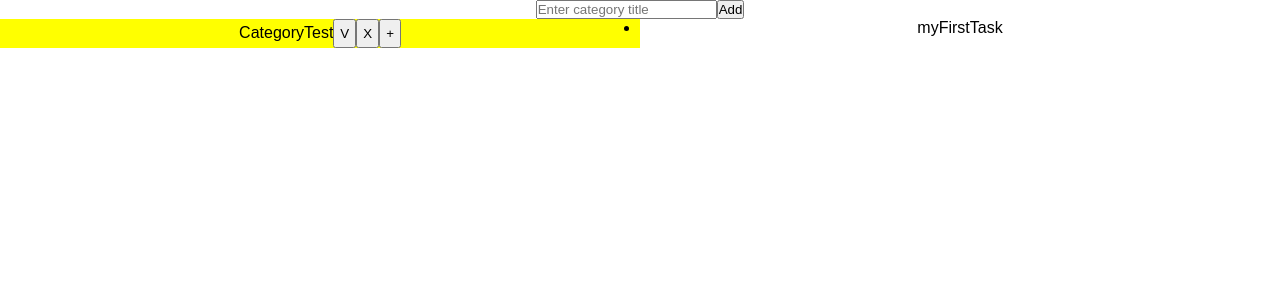
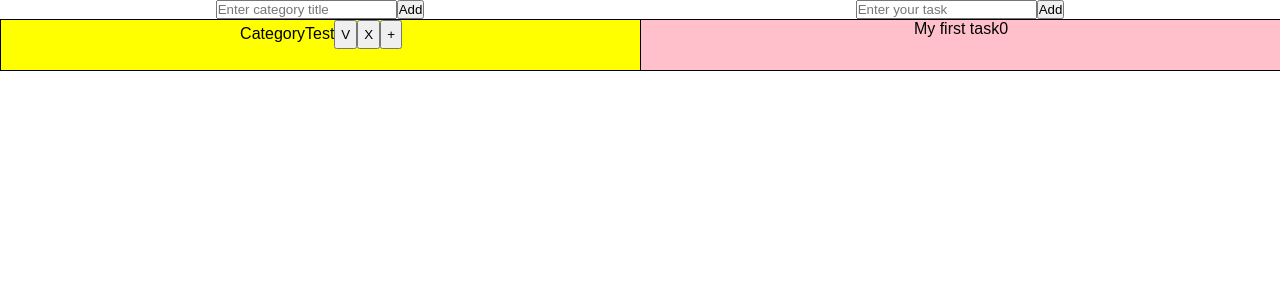
Before and after one commit to yoshirolas/TO-DO-List, a React (Create React App) app: page / in a window 1280 px wide. Shown: the top 300 px of the page. Built offline with nearby package versions, Linux system fonts and the light colour scheme.

Commit message:
Implemented adding tasks into the categories

```diff
--- a/src/CategoryTree.css
+++ b/src/CategoryTree.css
@@ -2,12 +2,15 @@
 	background: yellow;
 	display: block;
 	width: 100%;
+	height: 50px;
+	border: 1px solid black;
 }
 
 .childCategory {
 	background: red;
 	display: block;
 	width: 100%;
+	height: 50px;
 }
 
 .listCategory {
--- a/src/CategoryTree.js
+++ b/src/CategoryTree.js
@@ -8,6 +8,7 @@ class CategoryTree extends Component {
 		this.deleteCategory = this.deleteCategory.bind(this);
 		this.renameCategory = this.renameCategory.bind(this);
 		this.addChildCategory = this.addChildCategory.bind(this);
+		this.showCategoryTasks = this.showCategoryTasks.bind(this);
 	}
 
 	deleteCategory(key) {
@@ -24,11 +25,19 @@ class CategoryTree extends Component {
 		this.props.addChild(key, newCategoryTitle);
 	}
 
+	showCategoryTasks(key) {
+		this.props.showTasks(key);
+	}
+
 	createCategory(item) {
 		if (!item.child) {
 			return (
-				<li key={item.key} className="parentCategory">
-					{item.text}
+				<li
+					key={item.key}
+					className="parentCategory"
+					onClick={() => this.showCategoryTasks(item.key)}
+				>
+					{item.categoryText}
 					<button
 						className="renameBtn"
 						onClick={() => this.renameCategory(item.key)}>
@@ -48,8 +57,12 @@ class CategoryTree extends Component {
 			);
 		} else {
 			return (
-				<li key={item.key} className="childCategory">
-					{item.text}
+				<li
+					key={item.key}
+					className="childCategory"
+					onClick={() => this.showCategoryTasks(item.key)}
+				>
+					{item.categoryText}
 					<button
 						className="renameBtn"
 						onClick={() => this.renameCategory(item.key)}>
@@ -66,7 +79,6 @@ class CategoryTree extends Component {
 	}
 
   render() {
-  	console.log(this.props.entries);
   	let listCategory = this.props.entries.map(this.createCategory);
 
     return (
--- a/src/InputForm.css
+++ b/src/InputForm.css
@@ -1,3 +1,19 @@
+.renderingInputForm {
+	width: 100%;
+	height: 100%;
+	display: flex;
+}
+
+.categoryInput {
+	width: 50%;
+	height: 100%;
+}
+
+.tasksInput {
+	width: 50%;
+	height: 100%;
+}
+
 .renderingTree {
 	width: 100%;
 	height: 100%;
--- a/src/InputForm.js
+++ b/src/InputForm.js
@@ -7,113 +7,178 @@ class InputForm extends Component {
 	constructor(props) {
 		super(props);
 		this.state = {
-			value: '',
-			items: [{text: 'CategoryTest', key: 0, child: null, tasks: ['myFirstTask']}],
-			id: 0,
+			categoryInputValue: '',
+			categoryId: 0,
+			categoryFocus: 0,
+			categoryItem: [
+				{
+					categoryText: 'CategoryTest',
+					key: 0,
+					child: null,
+				}
+			],
+
+			taskId: 0,
+			taskInputValue: '',
+			taskItem: [
+				{
+					taskText: 'My first task0',
+					key: 0,
+					parentCategory:0,
+				},
+			],
 		};
 
 		this.addCategory = this.addCategory.bind(this);
-		this.handleInputChange = this.handleInputChange.bind(this);
-		this.delCategory = this.delCategory.bind(this);
+		this.handleCategoryInputChange = this.handleCategoryInputChange.bind(this);
+		this.deleteCategory = this.deleteCategory.bind(this);
 		this.renameCategory = this.renameCategory.bind(this);
 		this.addChildCategory = this.addChildCategory.bind(this);
+		this.showCategoryTasks = this.showCategoryTasks.bind(this);
+
+		this.addTask = this.addTask.bind(this);
+		this.handleTaskInputChange = this.handleTaskInputChange.bind(this);
 	}
 
 	addCategory(event) {
 		event.preventDefault();
 		if (this.CategoryTitle.value !== '') {
-			this.state.id++;
-			let itemsArray = this.state.items;
-			itemsArray.push({
-				text: this.CategoryTitle.value,
-				key: this.state.id,
+			this.state.categoryId++;
+			let categoryItemArray = this.state.categoryItem;
+			categoryItemArray.push({
+				categoryText: this.CategoryTitle.value,
+				key: this.state.categoryId,
 				child: null,
 			});
 
 			this.setState({
-				items: itemsArray,
-				value: ''
+				categoryItem: categoryItemArray,
+				categoryInputValue: ''
 			});
 		}
-		console.log(this.state.items);
 	}
 
-	delCategory(key) {
-  	let filteredItems = this.state.items.filter(item => item.key !== key);
+	deleteCategory(key) {
+  	let filteredcategoryItem = this.state.categoryItem.filter(item => item.key !== key);
 
   	this.setState({
-			items: filteredItems
+			categoryItem: filteredcategoryItem
 		});
   }
 
   renameCategory(key, newCategoryTitle) {
   	if (newCategoryTitle !== '' && newCategoryTitle) {
-	  	let renamedItem = this.state.items.map(function (item) {
+	  	let renamedItem = this.state.categoryItem.map(function (item) {
 		  	if (item.key === key) {
-		  			item.text = newCategoryTitle;
+		  			item.categoryText = newCategoryTitle;
 		  	}
 		  	return item
 	  	});
 
 	  	this.setState({
-	  		items: renamedItem
+	  		categoryItem: renamedItem
 	  	});
   	}
   }
 
   addChildCategory(key, newCategoryTitle) {
   	if (newCategoryTitle !== '' && newCategoryTitle) {
-			this.state.id++;
+			this.state.categoryId++;
 
-			let itemsArray = this.state.items;
-			let posInItemsArray = itemsArray.findIndex((item) => item.key === key);
-			posInItemsArray += 1;
-			itemsArray.splice(posInItemsArray, 0, {
-				text: newCategoryTitle,
-				key: this.state.id,
+			let categoryItemArray = this.state.categoryItem;
+			let posInCategoryItemArray = categoryItemArray.findIndex((item) => item.key === key);
+			posInCategoryItemArray += 1;
+			categoryItemArray.splice(posInCategoryItemArray, 0, {
+				categoryText: newCategoryTitle,
+				key: this.state.categoryId,
 				child: 1,
 			});
 
 			this.setState({
-				items: itemsArray,
-				value: ''
+				categoryItem: categoryItemArray,
+				categoryInputValue: ''
 			});
 		}
   }
 
-	handleInputChange(event) {
-		this.setState({value: event.target.value});
+  showCategoryTasks(key) {
+  	this.setState({
+				categoryFocus: key,
+			});
+  }
+
+  addTask(event) {
+		event.preventDefault();
+		if (this.TaskText.value !== '') {
+			this.state.taskId++;
+			let taskItemArray = this.state.taskItem;
+			taskItemArray.push({
+				taskText: this.TaskText.value,
+				key: this.state.taskId,
+				parentCategory: this.state.categoryFocus,
+			});
+
+			this.setState({
+				taskItem: taskItemArray,
+				taskInputValue: ''
+			});
+		}
+	}
+
+	handleCategoryInputChange(event) {
+		this.setState({categoryInputValue: event.target.value});
+	}
+
+	handleTaskInputChange(event) {
+		this.setState({taskInputValue: event.target.value});
 	}
 
   render() {
     return (
     	<main>
+	    	<section className="renderingInputForm">
+	    		<article className="categoryInput">
 		    		<form onSubmit={this.addCategory}>
 				    	<input
-		    		id={this.state.id}
+				    		id={this.state.categoryId}
 				     		type='text'
 				     		placeholder='Enter category title'
-		     		value={this.state.value}
-		     		onChange={this.handleInputChange}
+				     		value={this.state.categoryInputValue}
+				     		onChange={this.handleCategoryInputChange}
 				     		ref={input => this.CategoryTitle = input}
 				      />
 				    	<button type='submit'>Add</button>
 				    </form>
+	    		</article>
+	    		<article className="tasksInput">
+		    		<form onSubmit={this.addTask}>
+				    	<input
+				    		id={this.state.categoryId}
+				     		type='text'
+				     		placeholder='Enter your task'
+				     		value={this.state.taskInputValue}
+				     		onChange={this.handleTaskInputChange}
+				     		ref={input => this.TaskText = input}
+				      />
+				    	<button type='submit'>Add</button>
+				    </form>
+	    		</article>
+	    	</section>
 		    <section className="renderingTree">
 		    	<article className="categoryTree">
 		    		<CategoryTree
-			    		entries={this.state.items}
-			    		deleted={this.delCategory}
+			    		entries={this.state.categoryItem}
+			    		deleted={this.deleteCategory}
 			    		rename={this.renameCategory}
 			    		addChild={this.addChildCategory}
+			    		showTasks={this.showCategoryTasks}
 			    	/>
 		    	</article>
 		    	<article className="taskTree">
 		    		<TaskTree
-			    		entriesTask={this.state.items}
-			    		// deleted={this.delCategory}
-			    		// rename={this.renameCategory}
-			    		// addChild={this.addChildCategory}
+			    		entries={this.state}
+			    		done={this.doneTask}
+			    		edit={this.editTask}
 			    	/>
 		    	</article>
 		    </section>
--- /dev/null
+++ b/src/TaskTree.css
@@ -0,0 +1,7 @@
+.taskItem {
+	background: pink;
+	display: block;
+	width: 100%;
+	height: 50px;
+	border: 1px solid black;
+}
--- a/src/TaskTree.js
+++ b/src/TaskTree.js
@@ -1,5 +1,5 @@
 import React, { Component } from 'react';
-// import './TaskTree.css';
+import './TaskTree.css';
 
 class TaskTree extends Component {
 	constructor(props) {
@@ -8,16 +8,22 @@ class TaskTree extends Component {
 	}
 
 	createTask(item) {
+		// console.log(item);
 		return (
-			<li key={item.key} className="parentTask">
-				{item.tasks}
+			<li key={item.key} className="taskItem">
+				{item.taskText}
 			</li>
 		);
 	}
 
   render() {
-  	console.log(this.props.entriesTask);
-  	let listTask = this.props.entriesTask.map(this.createTask);
+  	console.log(this.props.entries);
+  	console.log(this.props.entries.taskItem);
+
+  	const categoryFocus = this.props.entries.categoryFocus;
+  	const taskList = this.props.entries.taskItem;
+  	const taskFilter = taskList.filter(item => item.parentCategory === categoryFocus);
+  	let listTask = taskFilter.map(this.createTask);
 
     return (
 			<ul className="listTask">
```
Lines whose indentation alone changed are shown as unchanged.
